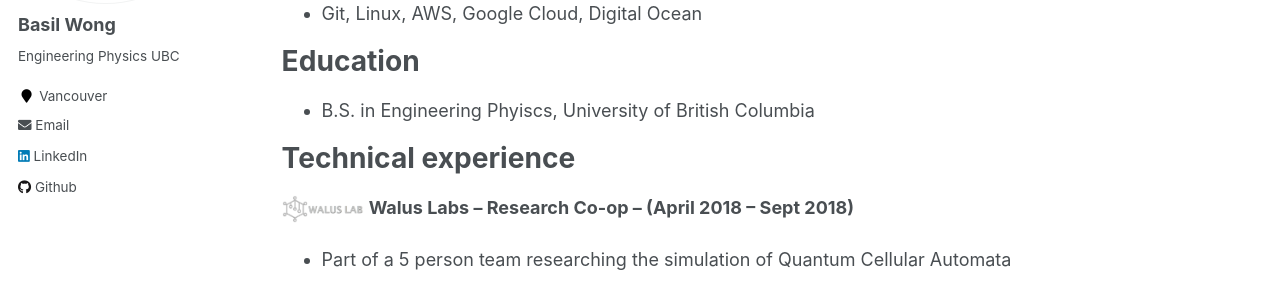
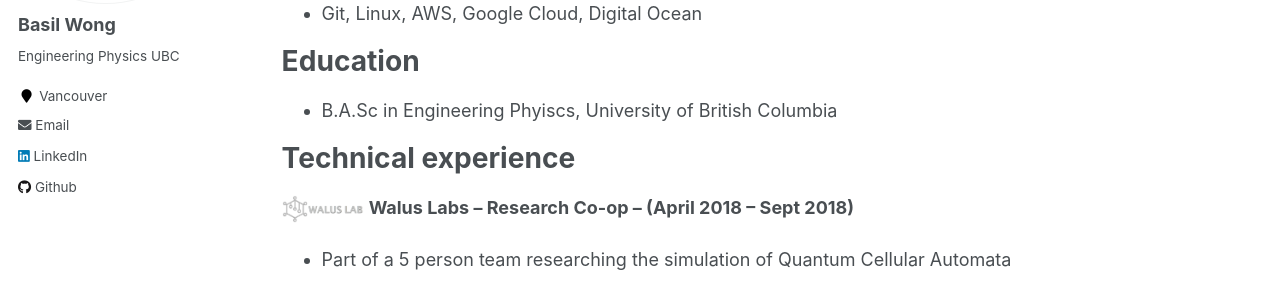
Before and after one commit to basilwong/basilwong.github.io, a Jekyll site: the page built from _pages/cv.md, in a window 1280 px wide and 900 px high. Shown: the part 248-534 px from the top of the window. Built offline with Jekyll 4.4.1, drawn with Linux system fonts in a browser that asks for light colours.

Commit message:
change to BASc

```diff
--- a/_pages/cv.md
+++ b/_pages/cv.md
@@ -16,7 +16,7 @@ Skills
 
 Education
 ======
-* B.S. in Engineering Phyiscs, University of British Columbia
+* B.A.Sc in Engineering Phyiscs, University of British Columbia
 
 Technical experience
 ======
```
